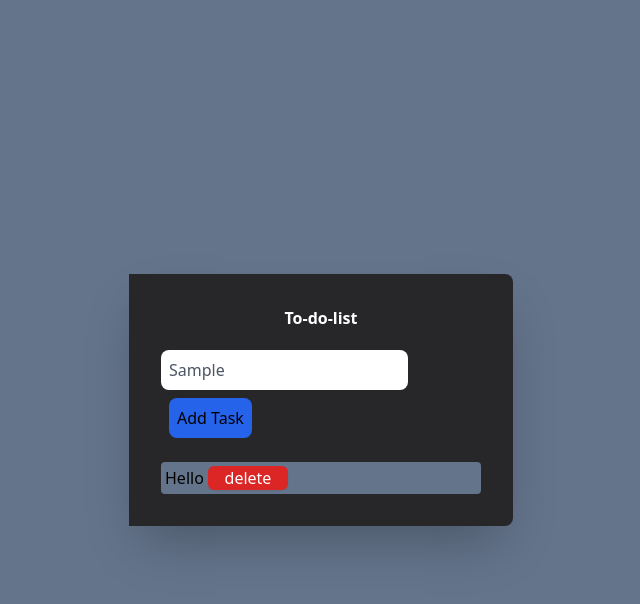
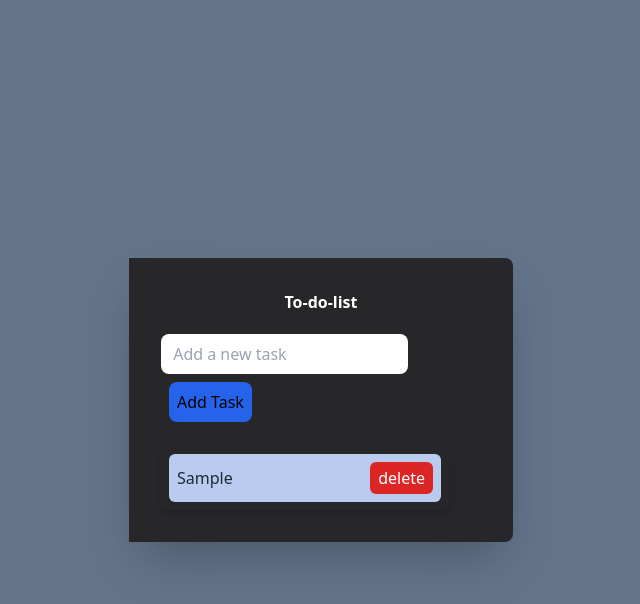
Before and after one commit to AbinashC2/JS-Projects, a website: page Todo-List/src/index.html in a window 1280 px wide. Both pictures are taken after typing "Sample" into the empty fields and a click on the button "Add Task". Shown: the whole page, without its empty margins (319-959 px from the left). Drawn offline with Linux system fonts and the light colour scheme.

Commit message:
To-do-list

```diff
--- a/Todo-List/src/index.html
+++ b/Todo-List/src/index.html
@@ -5,6 +5,50 @@
     <meta name="viewport" content="width=device-width, initial-scale=1.0">
     <title>Todo List</title>
     <link rel="stylesheet" href="output.css">
+    <style>
+        /* Default state: Hide the <ul> when it's empty */
+        #todo-list:empty {
+          display: none;
+        }
+
+        /* When the <ul> is not empty, apply your design */
+        #todo-list {
+          /* background-color: #3c3e40;   */
+          padding: 0.5rem; /* Tailwind class p-2 */
+          width: 18rem; /* Tailwind class w-72 */
+          border-radius: 0.375rem; /* Tailwind class rounded */
+          box-shadow: 0 4px 6px -1px rgba(0, 0, 0, 0.1), 0 2px 4px -2px rgba(0, 0, 0, 0.1); /* Tailwind class shadow-md */
+        }
+
+        #todo-list li {
+          display: flex;
+          justify-content: space-between;
+          align-items: center;
+          background-color: #b9cbef; /* Tailwind class bg-gray-100 */
+          color: #1f2937; /* Tailwind class text-gray-800 */
+          padding: 0.5rem; /* Tailwind class p-2 */
+          margin-bottom: 0.5rem; /* Tailwind class mb-2 */
+          border-radius: 0.375rem; /* Tailwind class rounded-md */
+          box-shadow: 0 1px 2px 0 rgba(0, 0, 0, 0.05); /* Tailwind class shadow-sm */
+        }
+
+        #todo-list li:last-child {
+          margin-bottom: 0; /* Remove margin for the last item */
+        }
+
+        #todo-list li button {
+          background-color: #dc2626; /* Tailwind class bg-red-600 */
+          color: #ffffff; /* Tailwind class text-white */
+          padding: 0.25rem 0.5rem; /* Tailwind class px-2 py-1 */
+          border-radius: 0.375rem; /* Tailwind class rounded */
+          transition: background-color 0.2s; /* Smooth hover effect */
+        }
+
+        #todo-list li button:hover {
+          background-color: #b91c1c; /* Tailwind class hover:bg-red-800 */
+        }
+      </style>
+
 </head>
 <body class="p-0 m-0 flex bg-slate-500 justify-center items-center min-h-screen from-neutral-900 ">
     <div class="bg-zinc-800 p-10 rounded-r-lg p-8 shadow-2xl max-w-sm w-full">
@@ -13,10 +57,8 @@
             <input class="p-2 rounded-lg font-medium text-gray-600 focus:outline-none focus:ring-2 focus:ring-blue-500" type="text" id="todo-input" placeholder=" Add a new task">
             <button class="bg-blue-600 rounded-lg p-2 m-2" id="add-task-btn"> Add Task</button>
         </div>
-        <ul class="bg-slate-500 rounded p-1" id="todo-list">
-          Hello
-            <button class="  w-20 bg-red-600 text-white   rounded-md hover:bg-red-800 shadow-sm "> delete</button>
-        </ul>
+        <!-- Task list -->
+        <ul id="todo-list"></ul>
     </div>
 </body>
 <script src="script.js"></script>
--- a/Todo-List/src/script.js
+++ b/Todo-List/src/script.js
@@ -0,0 +1,58 @@
+document.addEventListener('DOMContentLoaded',()=>{
+    const todoInput = document.getElementById("todo-input");
+    const addTaskButton = document.getElementById("add-task-btn");
+    const todoList = document.getElementById("todo-list");
+
+    let tasks= JSON.parse(localStorage.getItem("tasks")) || [];
+
+    tasks.forEach((task) => renderTask(task));
+
+    addTaskButton.addEventListener("click", ()=>{
+
+        const tastTest = todoInput.value.trim();
+        if(tastTest === "") return;
+
+        const newTask = {
+            id: Date.now(),
+            text: tastTest,
+            completed: false,
+        };
+
+        tasks.push(newTask);
+        saveTasks();
+        renderTask(newTask);
+        todoInput.value = ""; // clear the input
+        console.log(tasks);
+
+    });
+
+    function renderTask(task){
+        const li = document.createElement("li");
+        li.setAttribute("data-id", task.id);
+        //  li.className = "flex justify-between items-center bg-gray-100 text-gray-800 p-2 mb-2 rounded-md shadow-sm"; // Tailwind styles for li
+         li.innerHTML = `<span>${task.text}</span>
+        <button>delete</delete>`;
+
+        li.querySelector('button').addEventListener('click',(e)=>{
+            e.stopPropagation(); // prevent toggle from firing
+            tasks = tasks.filter(t => t.id !== task.id)
+            li.remove()
+            saveTasks();
+        })
+
+        todoList.append(li)
+    }
+
+    function saveTasks(){
+        localStorage.setItem("tasks" ,JSON.stringify(tasks) )
+    }
+    //save data in local storage
+
+    // function localSave(){
+    //     localStorage.setItem("tasks",JSON.stringify(tasks));
+    // }
+
+
+
+
+})
```
Also changed, not shown: Todo-List/src/output.css.
